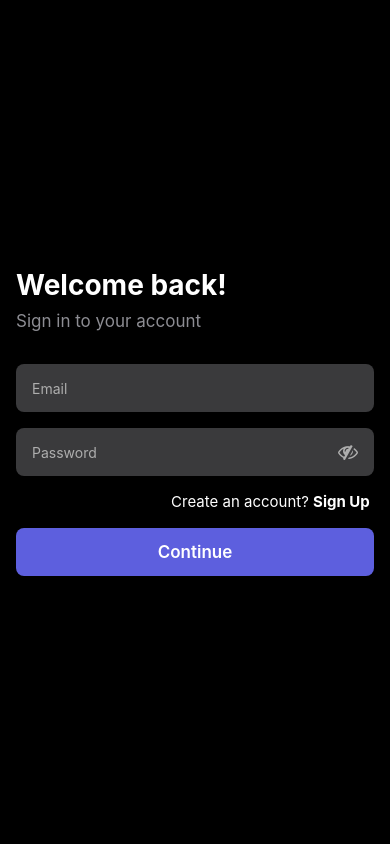
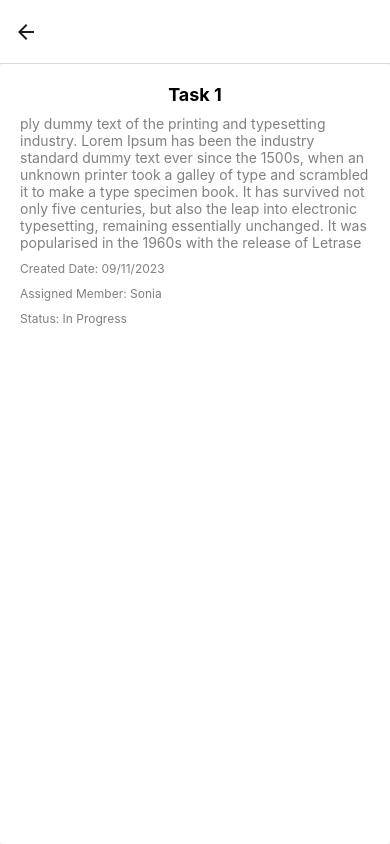
Before and after one commit to CodeNova-MAD6135/FP_MAD6114, a React Native app: screen /TaskDetail in a window 390 px wide. Built offline with nearby package versions, Linux system fonts and the light colour scheme.

Commit message:
Added navigation for task details page

```diff
--- a/Navigation.js
+++ b/Navigation.js
@@ -14,6 +14,7 @@ import AddProject from './components/Admin/AddProject';
 import ProjectDetail from './components/Admin/ProjectDetail';
 import AddTask from './components/Admin/AddTask';
 import TaskOverview from './components/Admin/TaskOverview';
+import TaskDetail from './components/Common/TaskDetail';
 
 import Strings from './assets/Strings';
 import Colors from './assets/Colors';
@@ -152,11 +153,18 @@ const Navigation = () => {
           title: Strings.titleAddTask
         }}
         />
-         <Stack.Screen
+        <Stack.Screen
         name='TaskOverview'
         component={TaskOverview}
         options={{
           title: ''
+        }}
+        />
+        <Stack.Screen
+        name='TaskDetail'
+        component={TaskDetail}
+        options={{
+          title: null
         }}
         />
       </Stack.Navigator>
--- a/components/Admin/CompletedTasks.js
+++ b/components/Admin/CompletedTasks.js
@@ -3,7 +3,7 @@ import { View, Text, TouchableOpacity, StyleSheet, FlatList, TextInput } from 'r
 import { Ionicons } from '@expo/vector-icons';
 import TaskCard from '../Common/TaskCard';
 
-const CompletedTasks = ({ projectId }) => {
+const CompletedTasks = ({ projectId, navigation }) => {
 
   const [searchQuery, setSearchQuery] = useState('');
   const [tasks, setTasks] = useState([
@@ -23,7 +23,7 @@ const CompletedTasks = ({ projectId }) => {
         <View style={styles.searchBox}>
             <TextInput
             style={styles.searchInput}
-            placeholder="Search In Progress Tasks"
+            placeholder="Search Completed Tasks"
             value={searchQuery}
             onChangeText={text => setSearchQuery(text)}
             />
@@ -37,7 +37,7 @@ const CompletedTasks = ({ projectId }) => {
         <FlatList
             data={filteredTasks}
             keyExtractor={(item) => item.taskId.toString()}
-            renderItem={({ item }) => <TaskCard task={item} />}
+            renderItem={({ item }) => <TaskCard task={item} navigation={navigation}/>}
             style={styles.taskList}
         />
       </View>
--- a/components/Admin/InProgressTasks.js
+++ b/components/Admin/InProgressTasks.js
@@ -3,7 +3,7 @@ import { View, Text, TouchableOpacity, StyleSheet, FlatList, TextInput } from 'r
 import { Ionicons } from '@expo/vector-icons';
 import TaskCard from '../Common/TaskCard';
 
-const InProgressTasks = ({ projectId }) => {
+const InProgressTasks = ({ projectId, navigation }) => {
 
   const [searchQuery, setSearchQuery] = useState('');
   const [tasks, setTasks] = useState([
@@ -37,7 +37,7 @@ const InProgressTasks = ({ projectId }) => {
         <FlatList
             data={filteredTasks}
             keyExtractor={(item) => item.taskId.toString()}
-            renderItem={({ item }) => <TaskCard task={item} />}
+            renderItem={({ item }) => <TaskCard task={item} navigation={navigation}/>}
             style={styles.taskList}
         />
       </View>
--- a/components/Admin/NewTasks.js
+++ b/components/Admin/NewTasks.js
@@ -3,7 +3,7 @@ import { View, Text, TouchableOpacity, StyleSheet, FlatList, TextInput } from 'r
 import { Ionicons } from '@expo/vector-icons';
 import TaskCard from '../Common/TaskCard';
 
-const NewTasks = ({ projectId }) => {
+const NewTasks = ({ projectId, navigation }) => {
 
   const [searchQuery, setSearchQuery] = useState('');
   const [tasks, setTasks] = useState([
@@ -37,7 +37,7 @@ const NewTasks = ({ projectId }) => {
         <FlatList
             data={filteredTasks}
             keyExtractor={(item) => item.taskId.toString()}
-            renderItem={({ item }) => <TaskCard task={item} />}
+            renderItem={({ item }) => <TaskCard task={item} navigation={navigation}/>}
             style={styles.taskList}
         />
       </View>
--- a/components/Common/TaskCard.js
+++ b/components/Common/TaskCard.js
@@ -1,10 +1,11 @@
 // TaskCard.js
 
 import React from 'react';
-import { View, Text, StyleSheet } from 'react-native';
+import { View, Text, StyleSheet, TouchableOpacity } from 'react-native';
 
-const TaskCard = ({ task }) => {
+const TaskCard = ({ task, navigation }) => {
   return (
+    <TouchableOpacity onPress={() => navigation.navigate('TaskDetail')}>
     <View style={styles.taskItem}>
       <View style={styles.rightCol}>
         <View style={styles.rcFirst}>
@@ -16,6 +17,7 @@ const TaskCard = ({ task }) => {
         </View>
       </View>
     </View>
+    </TouchableOpacity>
   );
 };
 
--- /dev/null
+++ b/components/Common/TaskDetail.js
@@ -0,0 +1,53 @@
+import React, { useState } from 'react';
+import { View, Text, StyleSheet } from 'react-native';
+
+const TaskDetail = ({ route }) => {
+  // const { taskName, taskDescription, createdDate, assignedMember, status } = route.params;
+
+  return (
+    <View style={styles.container}>
+      <Text style={styles.taskName}>Task 1</Text>
+      <Text style={styles.taskDescription}>ply dummy text of the printing and typesetting industry. Lorem Ipsum has been the industry standard dummy text ever since the 1500s, when an unknown printer took a galley of type and scrambled it to make a type specimen book. It has survived not only five centuries, but also the leap into electronic typesetting, remaining essentially unchanged. It was popularised in the 1960s with the release of Letrase</Text>
+      <Text style={styles.createdDate}>Created Date: 09/11/2023</Text>
+      <Text style={styles.assignedMember}>Assigned Member: Sonia</Text>
+      <Text style={styles.status}>Status: In Progress</Text>
+    </View>
+  );
+};
+
+const styles = StyleSheet.create({
+  container: {
+    flex: 1,
+    backgroundColor: '#fff',
+    padding: 20,
+    borderRadius: 4,
+  },
+  taskName: {
+    fontSize: 18,
+    fontWeight: 'bold',
+    marginBottom: 10,
+    textAlign: 'center'
+  },
+  taskDescription: {
+    color: 'gray',
+    fontSize: 14,
+    marginBottom: 10,
+  },
+  createdDate: {
+    fontSize: 12,
+    color: 'grey',
+    marginBottom: 10,
+  },
+  assignedMember: {
+    fontSize: 12,
+    color: 'grey',
+    marginBottom: 10,
+  },
+  status: {
+    fontSize: 12,
+    color: 'grey',
+    marginBottom: 10,
+  },
+});
+
+export default TaskDetail;
```
